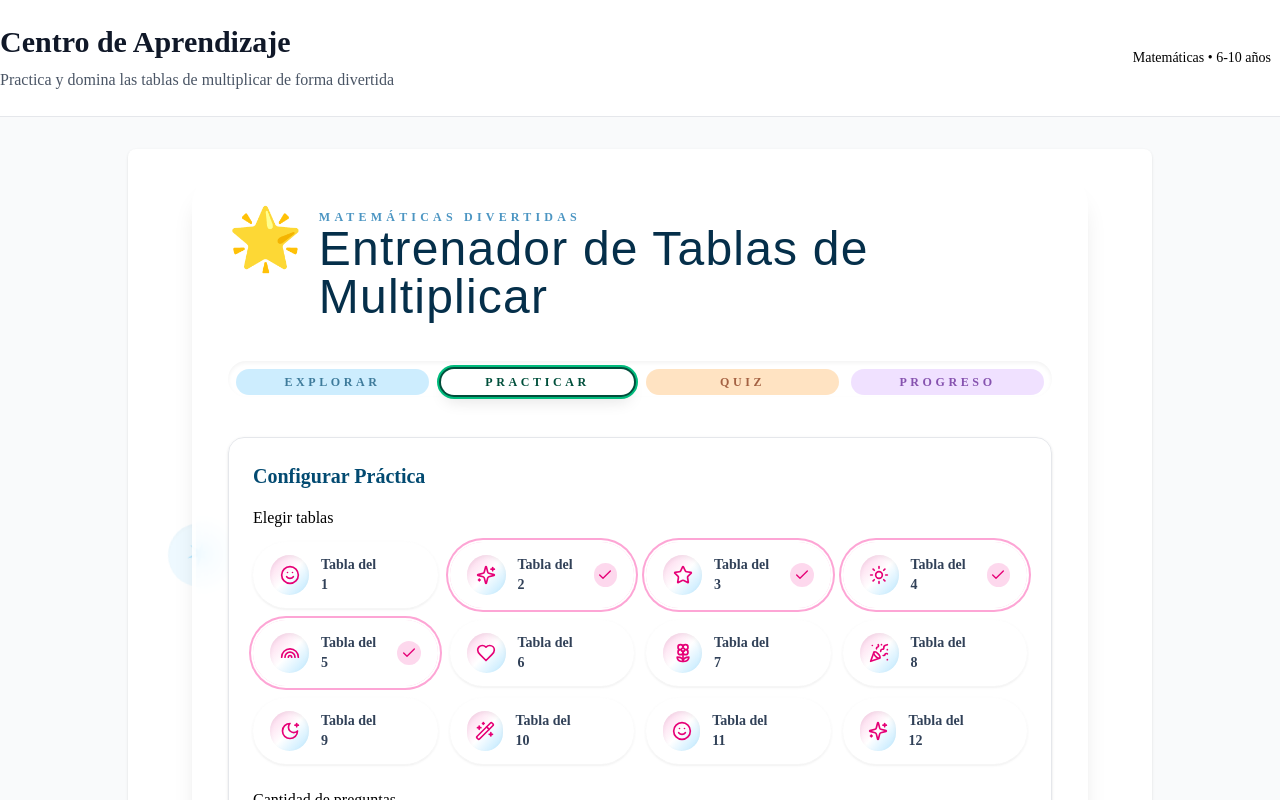
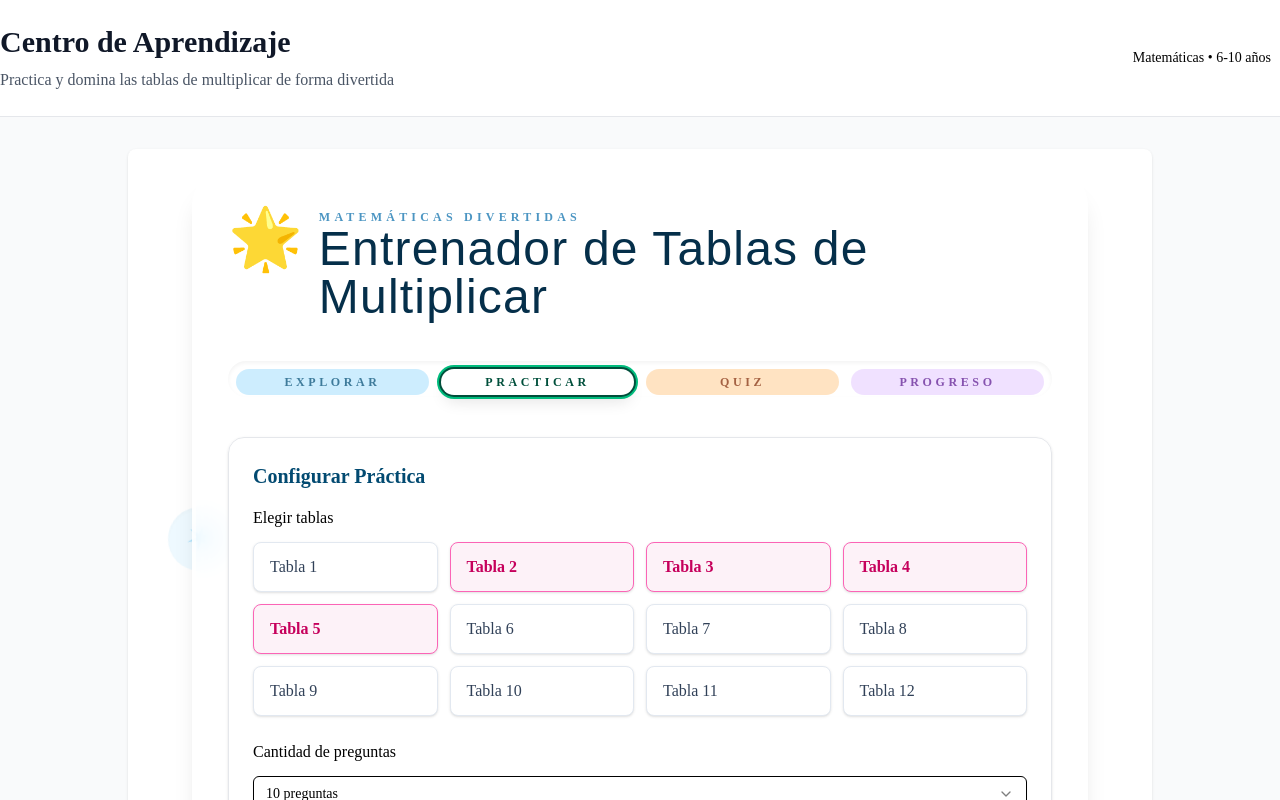
Before and after one commit to informaticadiaz/libreriadecomponentes, a Next.js app: page /matematicas/tablas in a window 1280 px wide. Both pictures are taken after a click on the tab "PRACTICAR". Shown: the top 800 px of the page. Built offline with nearby package versions, Linux system fonts and the light colour scheme.

Commit message:
Adjust practice table cards to text-only style

```diff
--- a/components/educa/matematicas/tablas/ui/PracticeSettings.tsx
+++ b/components/educa/matematicas/tablas/ui/PracticeSettings.tsx
@@ -6,21 +6,7 @@ import { Select, SelectContent, SelectItem, SelectTrigger, SelectValue } from '@
 import type { PracticeSettings as PracticeSettingsType } from '../types';
 import { Panel } from './Panel';
 import { Button } from '@/components/ui/button';
-import {
-  Smile,
-  Sparkles,
-  Star,
-  Sun,
-  Rainbow,
-  Heart,
-  Flower2,
-  PartyPopper,
-  MoonStar,
-  WandSparkles,
-  Shuffle,
-  Lightbulb,
-  Check
-} from 'lucide-react';
+import { Shuffle, Lightbulb, Check } from 'lucide-react';
 import { cn } from '@/lib/utils';
 
 interface PracticeSettingsProps {
@@ -52,19 +38,6 @@ export const PracticeSettingsComponent = ({
     (_, i) => minTable + i
   );
 
-  const tableIcons = [
-    Smile,
-    Sparkles,
-    Star,
-    Sun,
-    Rainbow,
-    Heart,
-    Flower2,
-    PartyPopper,
-    MoonStar,
-    WandSparkles
-  ];
-
   const handleTableToggle = (table: number, checked: boolean) => {
     if (checked) {
       onSettingsChange({
@@ -88,8 +61,7 @@ export const PracticeSettingsComponent = ({
             {i18n.selectTables}
           </Label>
           <div className="grid grid-cols-2 sm:grid-cols-3 md:grid-cols-4 gap-3">
-            {tableNumbers.map((table, index) => {
-              const Icon = tableIcons[index % tableIcons.length];
+            {tableNumbers.map(table => {
               const isSelected = settings.selectedTables.includes(table);
 
               return (
@@ -97,10 +69,10 @@ export const PracticeSettingsComponent = ({
                   key={table}
                   htmlFor={`table-${table}`}
                   className={cn(
-                    'group relative flex items-center justify-between gap-3 rounded-full border border-transparent bg-white/80 px-4 py-3 text-sm font-semibold text-slate-700 shadow-sm transition-all hover:-translate-y-0.5 hover:shadow-md focus-within:outline focus-within:outline-2 focus-within:outline-offset-2 focus-within:outline-pink-300 dark:bg-slate-900/60 dark:text-slate-100',
+                    'group relative flex cursor-pointer items-center gap-3 rounded-lg border px-4 py-3 text-sm shadow-sm transition-colors focus-within:outline focus-within:outline-2 focus-within:outline-offset-2 focus-within:outline-pink-300',
                     isSelected
-                      ? 'ring-2 ring-offset-2 ring-pink-300 dark:ring-pink-400 dark:ring-offset-slate-950'
-                      : 'ring-1 ring-white/60 dark:ring-white/10'
+                      ? 'border-pink-400 bg-pink-50 text-pink-700 dark:border-pink-500 dark:bg-pink-500/10 dark:text-pink-100'
+                      : 'border-slate-200 bg-white text-slate-700 hover:border-pink-200 hover:bg-pink-50/40 dark:border-slate-700 dark:bg-slate-900/60 dark:text-slate-100 dark:hover:border-pink-400/60 dark:hover:bg-pink-500/5'
                   )}
                 >
                   <Checkbox
@@ -111,20 +83,15 @@ export const PracticeSettingsComponent = ({
                     }
                     className="sr-only"
                   />
-                  <span className="flex items-center gap-3">
-                    <span className="flex h-10 w-10 items-center justify-center rounded-full bg-gradient-to-br from-pink-200 via-white to-sky-200 text-pink-600 shadow-inner dark:from-pink-500/60 dark:via-slate-900 dark:to-sky-500/60">
-                      <Icon className="h-5 w-5" aria-hidden="true" />
-                    </span>
-                    <span>Tabla del {table}</span>
-                  </span>
                   <span
                     className={cn(
-                      'flex h-6 w-6 items-center justify-center rounded-full bg-pink-200/80 text-pink-600 transition-opacity dark:bg-pink-500/40 dark:text-pink-100',
-                      isSelected ? 'opacity-100' : 'opacity-0'
+                      'text-base',
+                      isSelected
+                        ? 'font-semibold text-pink-700 dark:text-pink-200'
+                        : 'font-medium text-slate-700 dark:text-slate-100'
                     )}
-                    aria-hidden="true"
                   >
-                    <Check className="h-4 w-4" />
+                    Tabla {table}
                   </span>
                 </label>
               );
```
